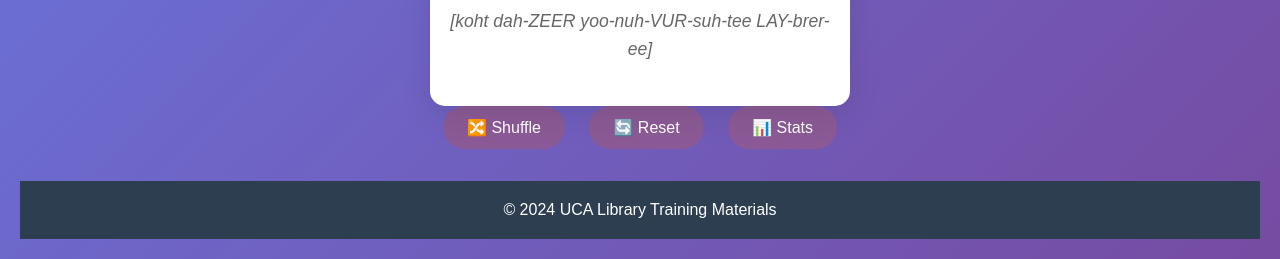
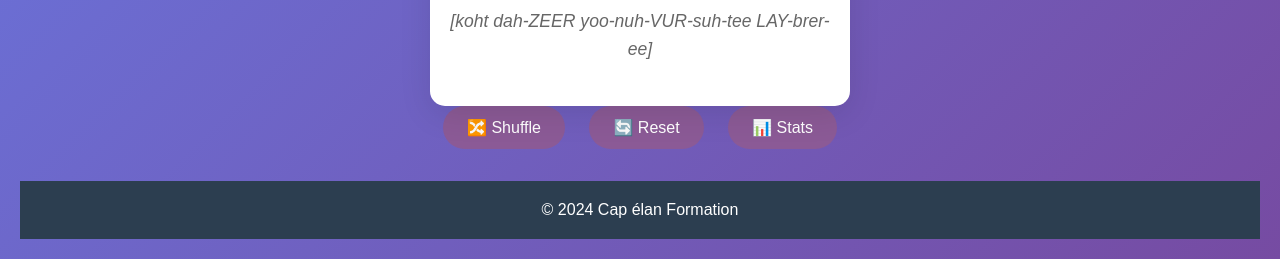
Before and after one commit to TheLanguagesCoach/library-training-materials, a plain HTML site: page day2-flashcards.html in a window 1280 px wide. Shown: the part 738-997 px from the top of the page. Drawn offline with Linux system fonts and the light colour scheme.

Commit message:
Update day2-flashcards.html

```diff
--- a/day2-flashcards.html
+++ b/day2-flashcards.html
@@ -275,7 +275,7 @@
     </div>
 
     <footer>
-        <p>&copy; 2024 UCA Library Training Materials</p>
+        <p>&copy; 2024 Cap élan Formation</p>
     </footer>
 
     <script>
```
